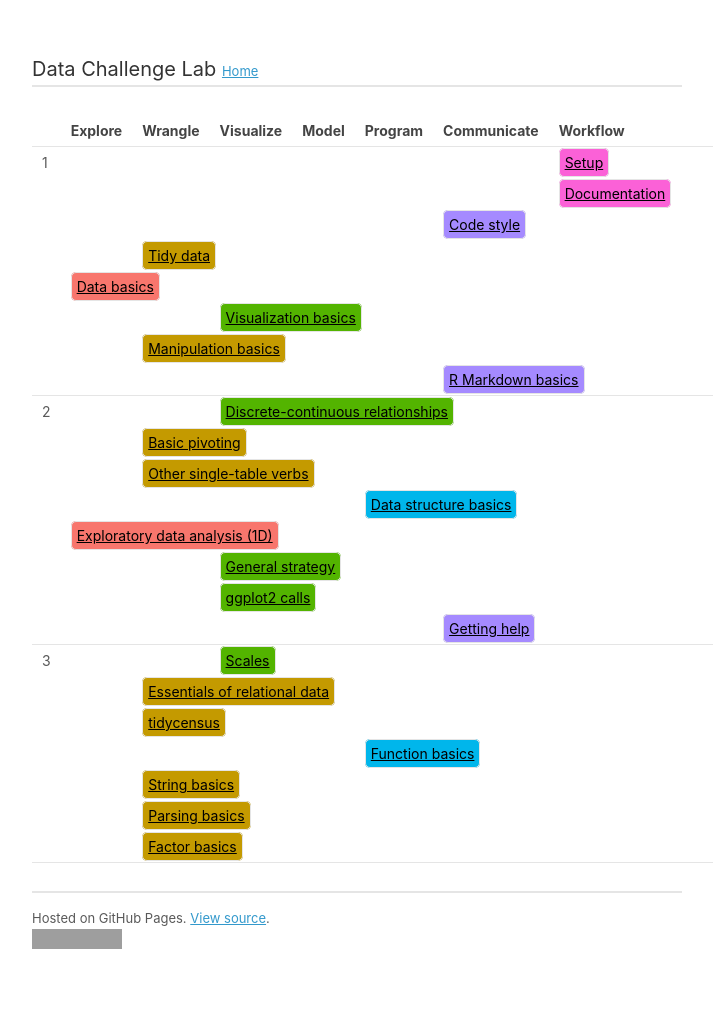
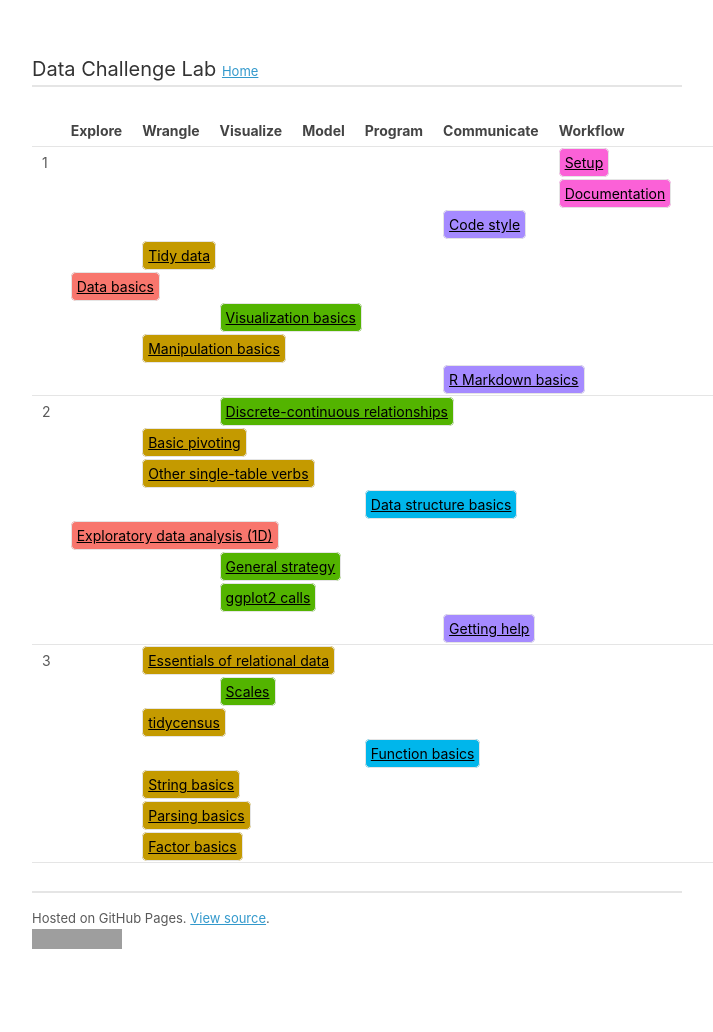
Before and after one commit to dcl-2020-01/curriculum, a Jekyll site: the page built from docs/index.md, in a window 1280 px wide. Shown: the whole page, without its empty margins (283-996 px from the left). Built offline with Jekyll 4.4.1, drawn with Linux system fonts in a browser that asks for light colours; our own code applies the rules of GitHub Pages for plain Markdown files; a script that is not in the unit is left out; grey boxes are pictures that could not be loaded.

Commit message:
Update for week 3

```diff
--- a/docs/index.md
+++ b/docs/index.md
@@ -135,15 +135,15 @@ title: Theme index
 <tbody>
 <tr>
 <td id='week-3'>3</td>
+  <td colspan="1"></td>
+  <td colspan="6"><a class="wrangle" href="relational-basics.html">Essentials of relational data</a></td>
+  <td colspan="5"></td>
+</tr>
+<tr>
+<td></td>
   <td colspan="2"></td>
   <td colspan="6"><a class="visualize" href="vis-scales.html">Scales</a></td>
   <td colspan="4"></td>
-</tr>
-<tr>
-<td></td>
-  <td colspan="1"></td>
-  <td colspan="6"><a class="wrangle" href="relational-basics.html">Essentials of relational data</a></td>
-  <td colspan="5"></td>
 </tr>
 <tr>
 <td></td>
--- a/syllabus.yml
+++ b/syllabus.yml
@@ -22,8 +22,8 @@ weeks:
   - getting-help
 
   week-03:
+  - relational-basics
   - vis-scales
-  - relational-basics
   - tidycensus
   - function-basics
   - string-basics
```
